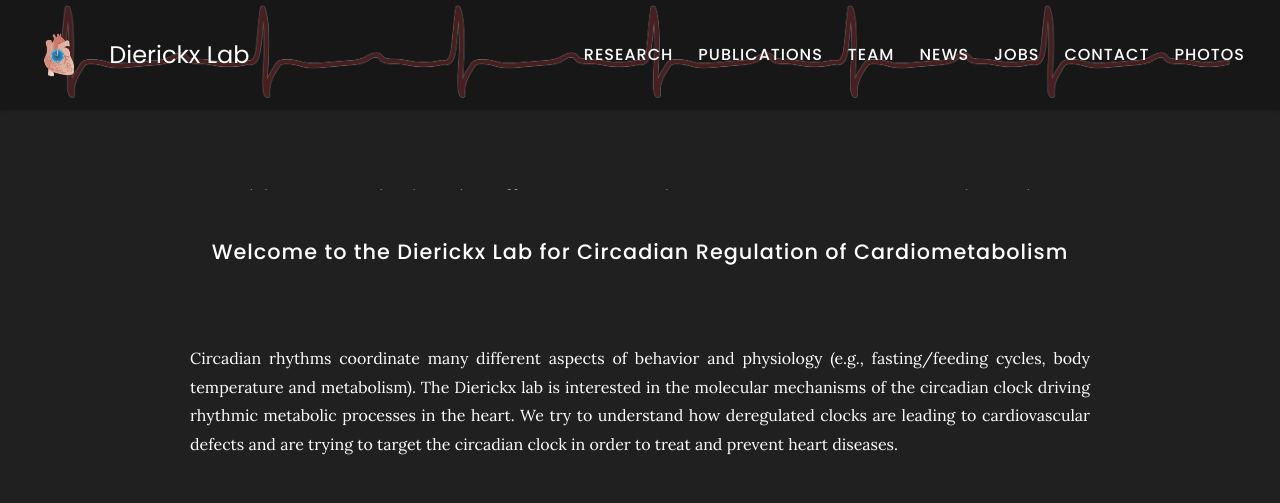
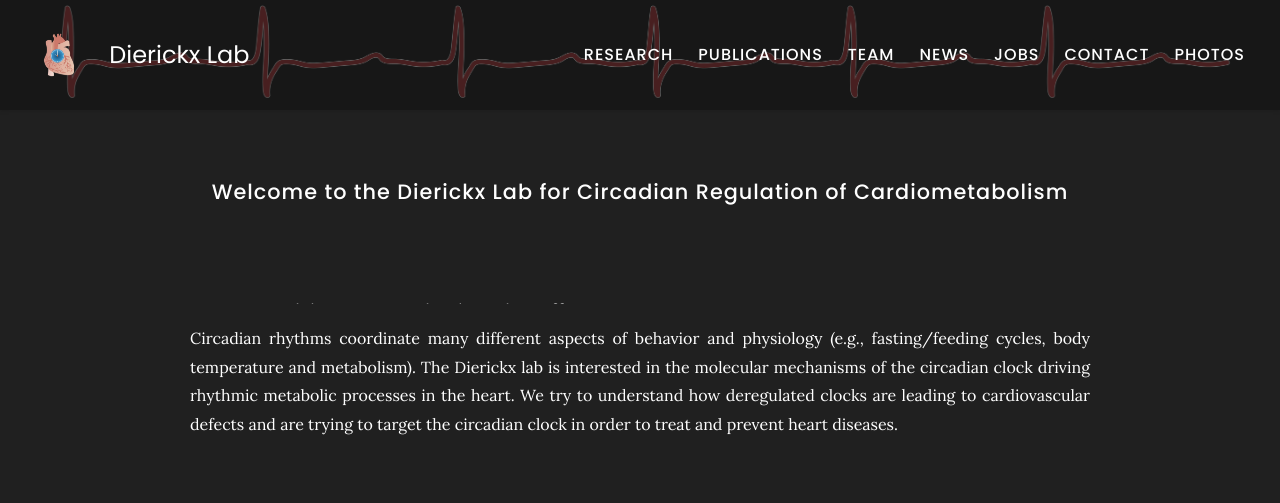
Before and after one commit to theDierickxLab/theDierickxLab, a Jekyll site: the page built from index.md, in a window 1280 px wide. Shown: the top 503 px of the page. Built offline with Jekyll 4.4.1, drawn with Linux system fonts in a browser that asks for light colours; some of the changed lines change nothing that is shown; grey boxes are pictures that could not be loaded.

Commit message:
Update index.md

```diff
--- a/index.md
+++ b/index.md
@@ -1,6 +1,12 @@
 ---
 title: Home
 ---
+
+
+## <span style="color:white;">Welcome to the Dierickx Lab for Circadian Regulation of Cardiometabolism</span>
+{:.center}
+
+<br>
 
 <style>
 .news-ticker {
@@ -18,11 +24,11 @@
   padding: 0;
   list-style-type: none;
   white-space: nowrap;
+  animation: scroll 10s linear infinite;
 }
 
-.news-ticker ul li {
-  display: inline;
-  padding-right: 50px;
+.news-ticker ul:hover {
+  animation-play-state: paused;
 }
 
 .news-ticker a {
@@ -50,12 +56,6 @@
     <li><a href="https://www.dierickxlab.com/2023/01/05/Newyear.html">Happy New Year from our lab!</a></li>
   </ul>
 </div>
-
-
-## <span style="color:white;">Welcome to the Dierickx Lab for Circadian Regulation of Cardiometabolism</span>
-{:.center}
-
-<br>
 
 <span style="color:white;">Circadian rhythms coordinate many different aspects of behavior and physiology (e.g., fasting/feeding cycles, body temperature and metabolism). The Dierickx lab is interested in the molecular mechanisms of the circadian clock driving rhythmic metabolic processes in the heart. We try to understand how deregulated clocks are leading to cardiovascular defects and are trying to target the circadian clock in order to treat and prevent heart diseases.</span>
 
```
